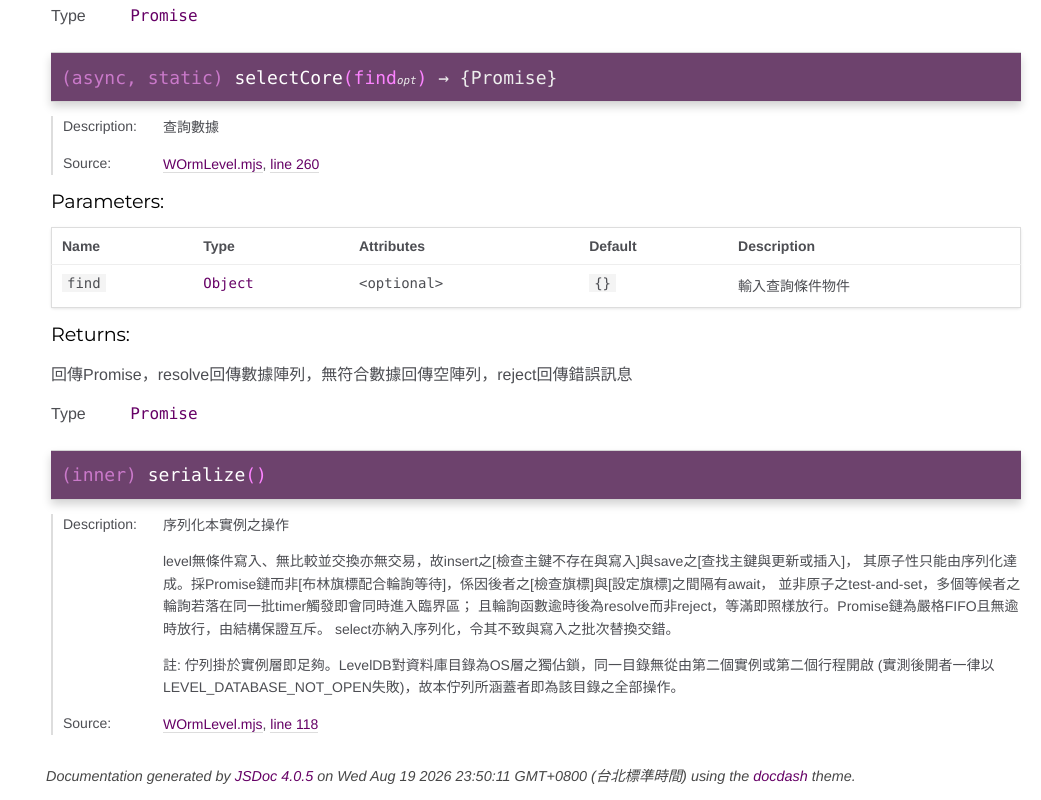
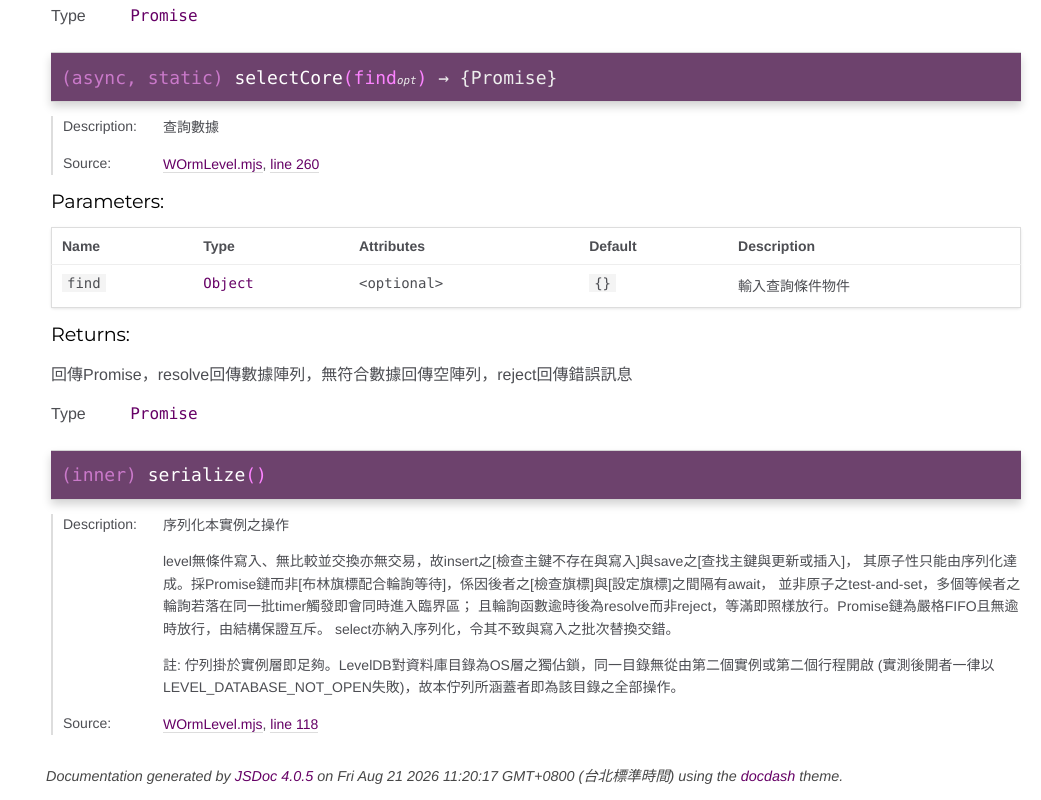
Before and after one commit to yuda-lyu/w-orm-level, a website: page docs/WOrmLevel.html in a window 1280 px wide. Shown: the part 5042-5842 px from the top of the page, without its empty margins (239-1280 px from the left). Drawn offline with Linux system fonts and the light colour scheme.

Commit message:
modify: update pks

```diff
--- a/docs/WOrmLevel.html
+++ b/docs/WOrmLevel.html
@@ -2143,7 +2143,7 @@
 <br class="clear">
 
 <footer>
-    Documentation generated by <a href="https://github.com/jsdoc3/jsdoc">JSDoc 4.0.5</a> on Wed Aug 19 2026 23:50:11 GMT+0800 (台北標準時間) using the <a href="https://github.com/clenemt/docdash">docdash</a> theme.
+    Documentation generated by <a href="https://github.com/jsdoc3/jsdoc">JSDoc 4.0.5</a> on Fri Aug 21 2026 11:20:17 GMT+0800 (台北標準時間) using the <a href="https://github.com/clenemt/docdash">docdash</a> theme.
 </footer>
 
 <script>prettyPrint();</script>
--- a/package.json
+++ b/package.json
@@ -1,14 +1,14 @@
 {
   "name": "w-orm-level",
-  "version": "1.0.19",
+  "version": "1.0.20",
   "main": "dist/w-orm-level.umd.js",
   "dependencies": {
     "level": "^10.0.0",
     "mingo": "^7.2.4",
-    "wsemi": "^1.8.78"
+    "wsemi": "^1.8.79"
   },
   "devDependencies": {
-    "w-package-tools": "^1.1.14"
+    "w-package-tools": "^1.1.15"
   },
   "scripts": {
     "test": "mocha --parallel --timeout 60000",
```
Also changed, not shown: docs/WOrmLevel.mjs.html (+1 -1 lines), docs/index.html (+1 -1 lines), dist/w-orm-level.umd.js, 1 other file.
